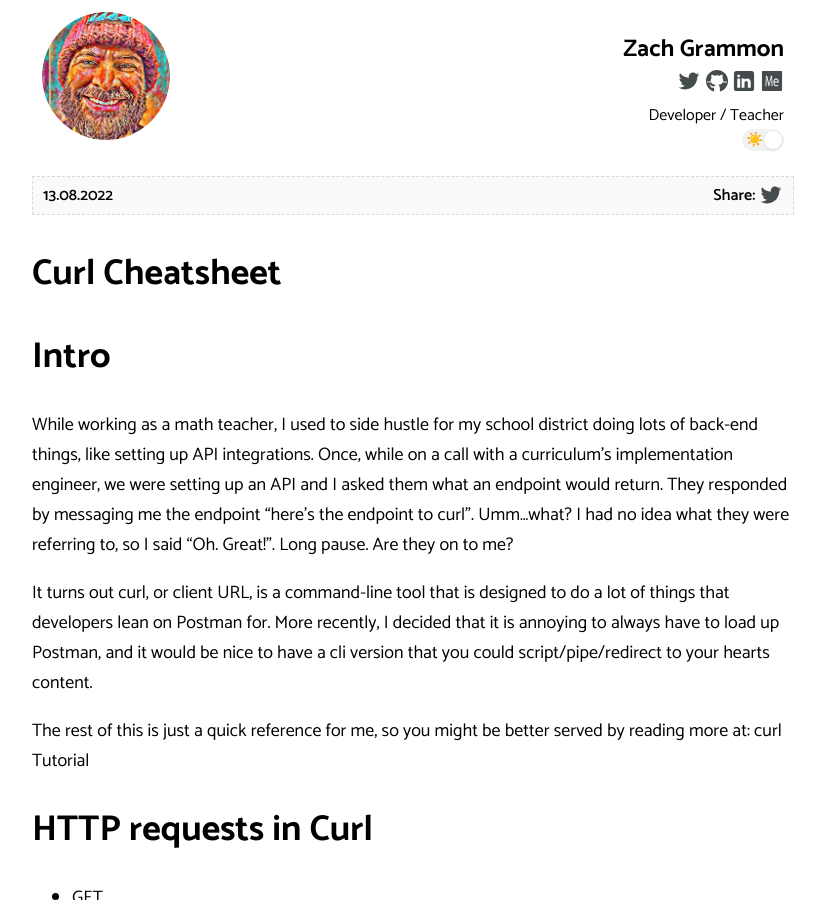
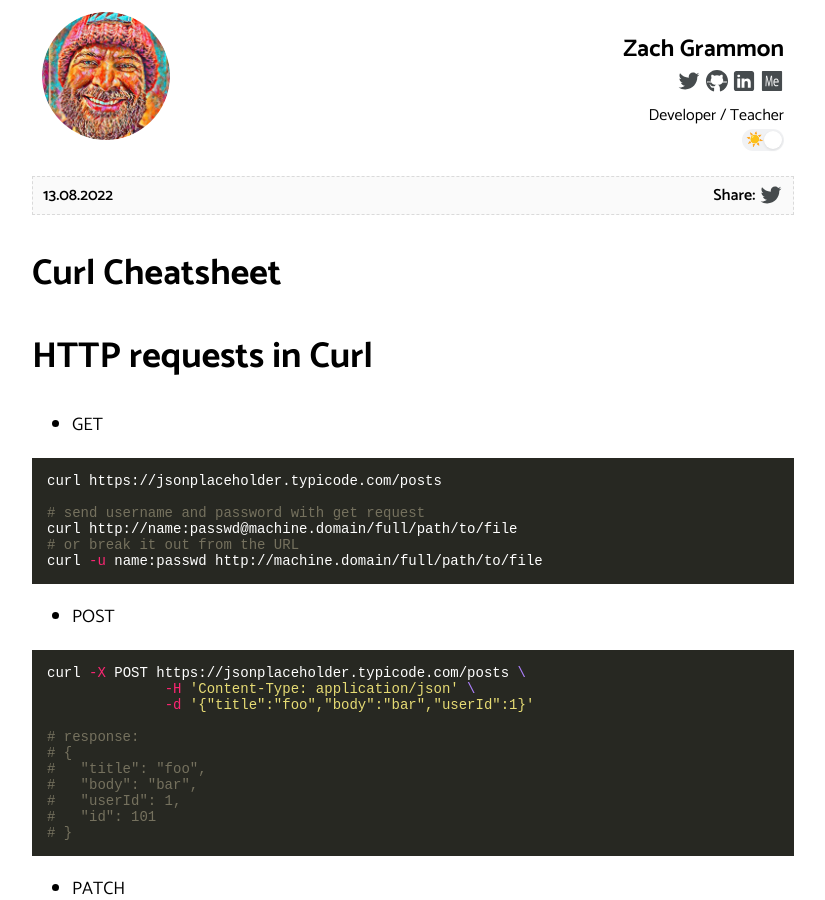
Before and after one commit to zacgra/zacgra.github.io, a Jekyll site: the page built from _posts/2022-8-13-Curl-Cheatsheet.md, in a window 1280 px wide and 900 px high. Shown: the whole window, without its empty margins (227-1052 px from the left). Built offline with Jekyll 4.4.1, drawn with Linux system fonts in a browser that asks for light colours.

Commit message:
Update curl cheatsheet

```diff
--- a/_posts/2022-8-13-Curl-Cheatsheet.md
+++ b/_posts/2022-8-13-Curl-Cheatsheet.md
@@ -5,14 +5,6 @@ layout: post
 categories: Code
 tags: [endpoints, cli]
 ---
-
-# Intro
-
-While working as a math teacher, I used to side hustle for my school district doing lots of back-end things, like setting up API integrations. Once, while on a call with a curriculum's implementation engineer, we were setting up an API and I asked them what an endpoint would return. They responded by messaging me the endpoint "here's the endpoint to curl". Umm...what? I had no idea what they were referring to, so I said "Oh. Great!". Long pause. Are they on to me?
-
-It turns out curl, or client URL, is a command-line tool that is designed to do a lot of things that developers lean on Postman for. More recently, I decided that it is annoying to always have to load up Postman, and it would be nice to have a cli version that you could script/pipe/redirect to your hearts content.
-
-The rest of this is just a quick reference for me, so you might be better served by reading more at: [curl Tutorial](https://curl.se/docs/manual.html)
 
 # HTTP requests in Curl
 
```
